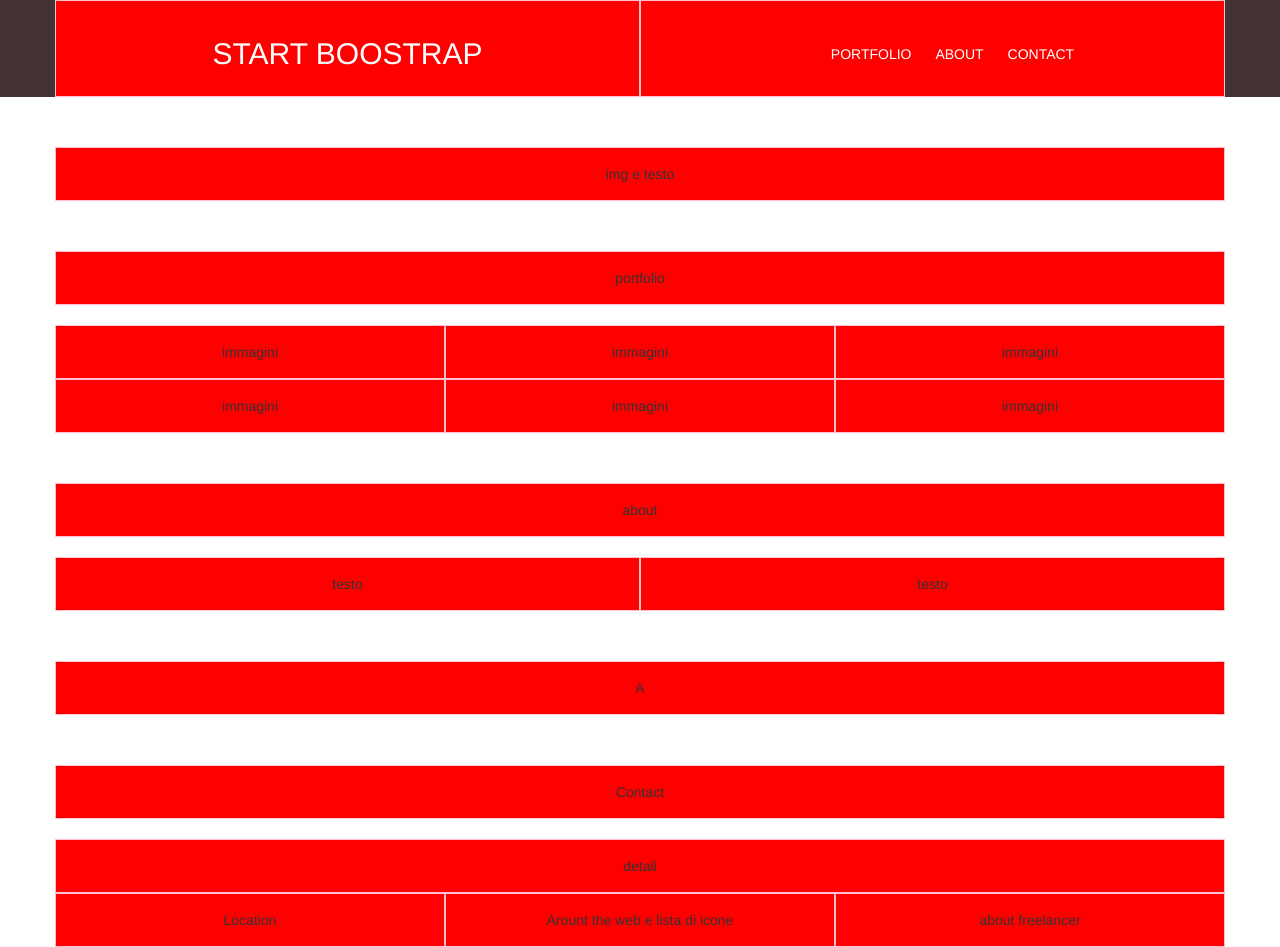
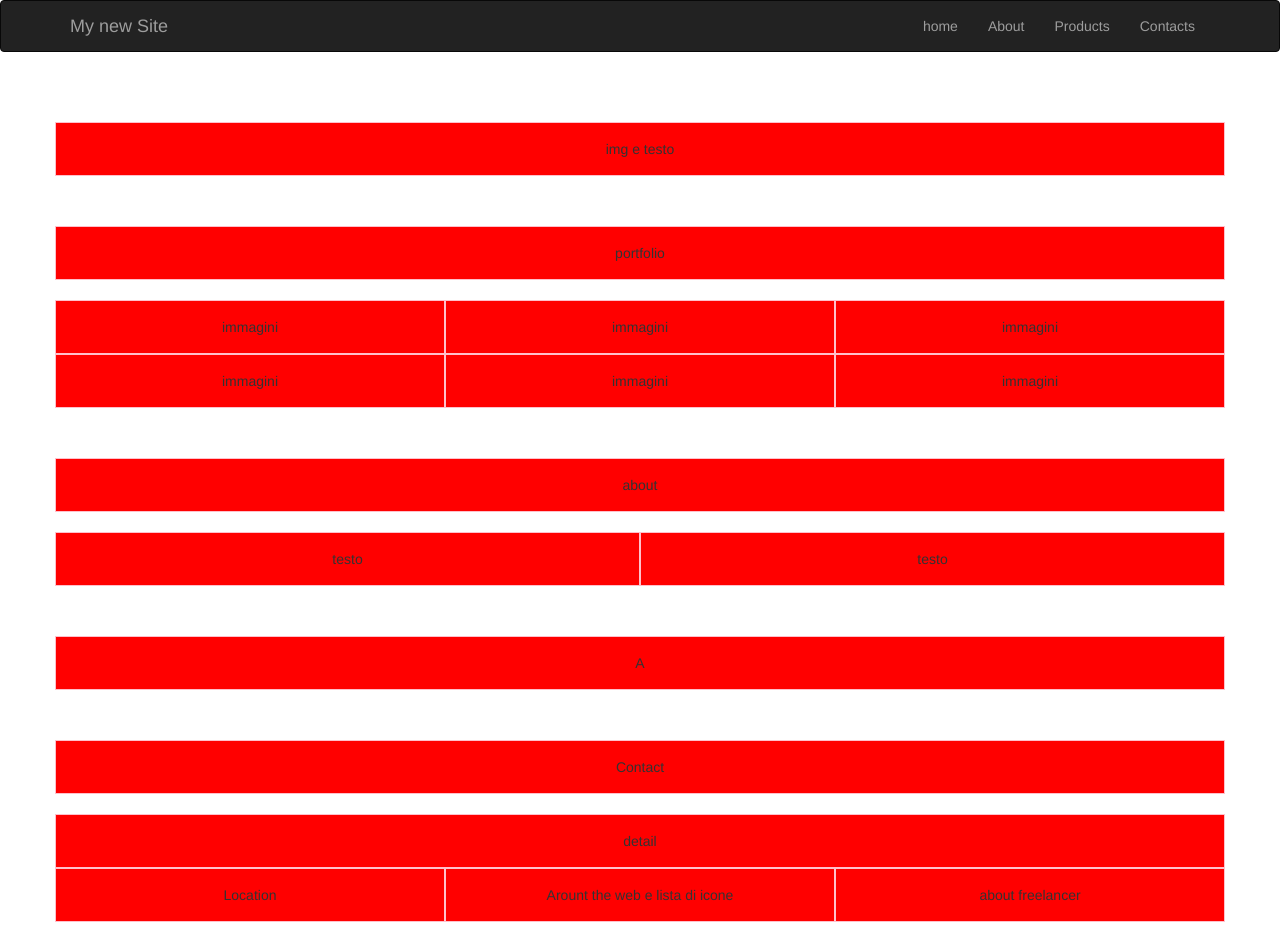
Before and after one commit to FrancescoGalanti/html-css-bootstrap-freelancer, a plain HTML site: page index.html in a window 1280 px wide. After the commit the page ends 922 px from the top, so only its background shows below. Drawn offline with nearby package versions, Linux system fonts and the light colour scheme.

Commit message:
working in main-header

```diff
--- a/index.html
+++ b/index.html
@@ -15,24 +15,38 @@
     <header>
       <!-- Header parte superiore -->
      <nav class="nav-header">
-       <div class="container">
-         <div class="row line-heigth">
-           <div class="col-xl-12 col-sm-6  padding-0">
-             <div class="box">
-               <a><h2>START BOOSTRAP</h2></a>
-             </div>
+       <nav class="navbar navbar-inverse">
+         <div class="container">
+           <div class="navbar-header">
+             <button type="button" class="navbar-toggle
+              collapsed" data-toggle="collapse"
+              data-target="#main-menu"
+              aria-expanded="false">
+              <span class="sr-only">toogle navigation</span>
+              <span class="icon-bar"></span>
+              <span class="icon-bar"></span>
+              <span class="icon-bar"></span>
+             </button>
+             <a class="navbar-brand"href="#">My new Site</a>
            </div>
-           <div class="col-xl-12 col-sm-6  padding-0">
-             <div class="box box-height">
-               <ul>
-                 <li>PORTFOLIO</li>
-                 <li class="padding-lr">ABOUT</li>
-                 <li>CONTACT</li>
-               </ul>
-             </div>
+           <div class="collapse navbar-collapse" id="main-menu">
+             <ul class="nav navbar-nav navbar-right">
+               <li class="actual">
+                 <a href="#">home</a>
+               </li>
+               <li class="actual">
+                 <a href="#">About</a>
+               </li>
+               <li class="actual">
+                 <a href="#">Products</a>
+               </li>
+               <li class="actual">
+                 <a href="#">Contacts</a>
+               </li>
+             </ul>
            </div>
          </div>
-       </div>
+       </nav>
      </nav>
      <!-- header parte inferiore -->
      <nav class="nav-img">
--- a/style.css
+++ b/style.css
@@ -1,12 +1,35 @@
 
 
 /* header layout */
-.nav-header{
- background-color:  #443333;
+.main-header .navbar{
+ background: #2a2c7a;
+ border: none;
+ border-radius: 0;
 }
 
-.line-heigth{
- line-height: 75px;
+.main-header .navbar-brand{
+ height: 80px;
+ line-height: 80px;
+ padding: 0 15px;
+ text-transform: uppercase;
+ font-size: 26px;
+ color: #fff;
+}
+
+.main-header .navbar-nava > li > a{
+ line-height: 50px;
+ padding: 0 15px;
+ color: #fff;
+ transition: background .4s
+}
+
+.main-header .navbar-nav > li > a:hover,
+.main-header .navbar-nav > .actual > a{
+ background: rgba(0, 0, 0, 0.2);
+}
+
+.main-header .navbar-nav > li > a:hover{
+ background: rgba(0, 0, 0, 0.5);
 }
 
 /* Utilyties */
@@ -14,20 +37,13 @@
 
 
 
-li{
- display: inline-block;
-}
 
-li:hover{
- color: #1abc9c;
-}
 
-a{
- text-decoration: none;
-}
+
+
 
 h2,
-li{
+{
  color: white;
 }
 
```
